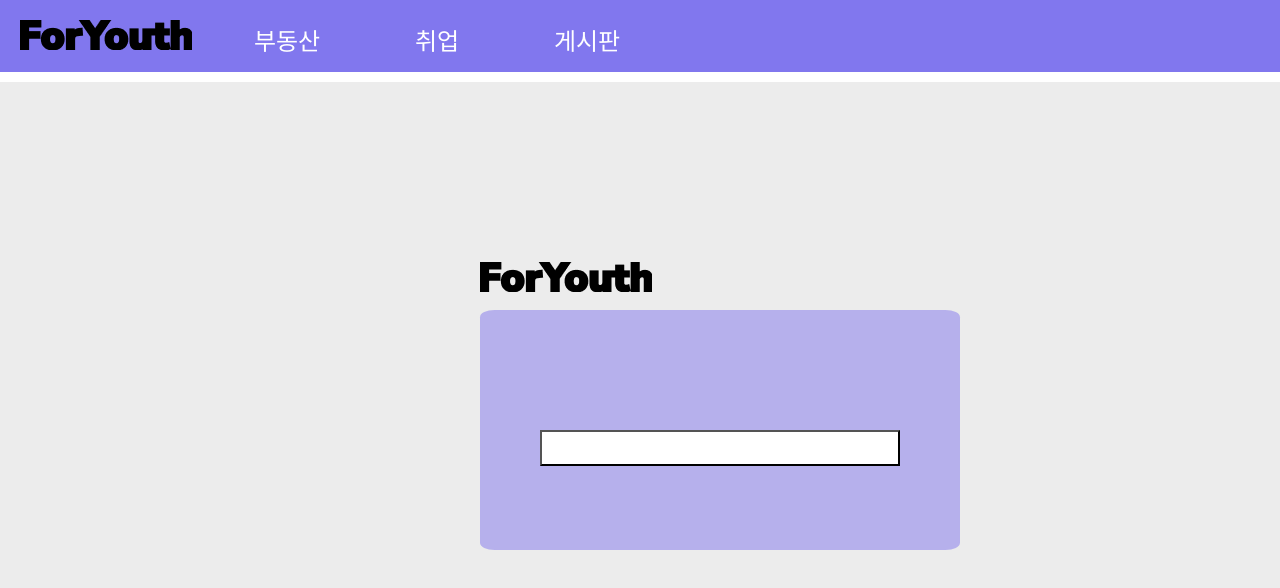
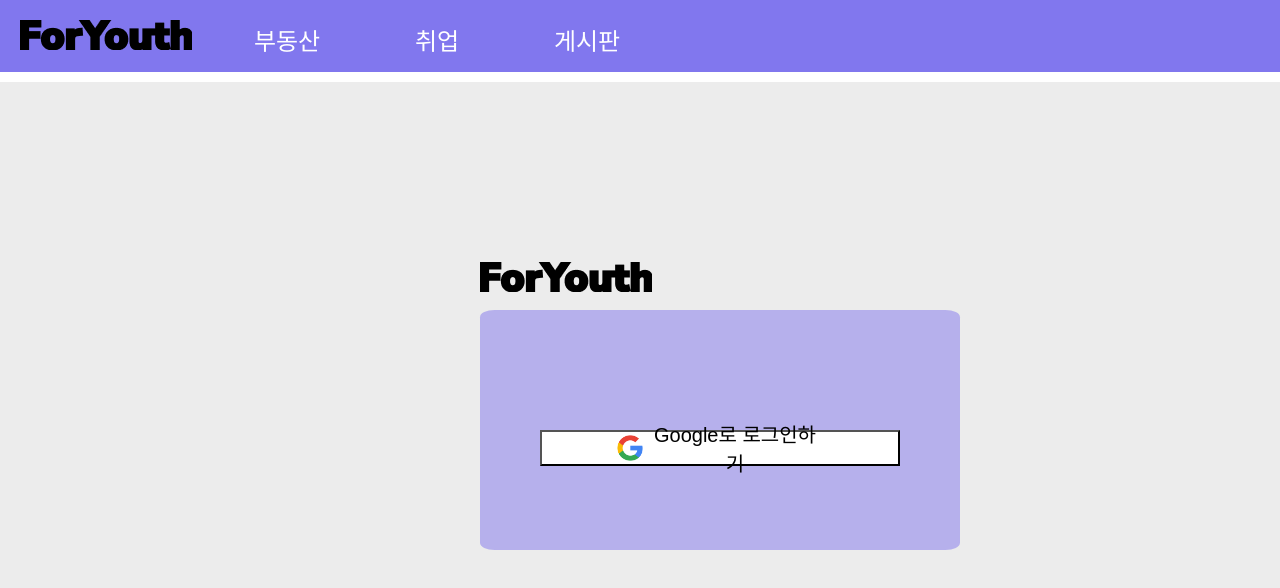
Before and after one commit to HaeBeach/ForYouth_Front, a Vue app: page /google-signin in a window 1280 px wide. Shown: the top 588 px of the page. Built offline with nearby package versions, Linux system fonts and the light colour scheme; no server answers.

Commit message:
feat: #5 add service for getting google profile

```diff
--- a/package.json
+++ b/package.json
@@ -12,6 +12,7 @@
   "dependencies": {
     "axios": "^1.3.3",
     "core-js": "^3.8.3",
+    "js-cookie": "^3.0.5",
     "dotenv": "^16.0.3",
     "vue": "^3.2.13",
     "vue-router": "^4.1.6"
--- a/src/body/realty/LHBody.vue
+++ b/src/body/realty/LHBody.vue
@@ -84,7 +84,7 @@
                 return;
             else if (currentPage > this.totalPageNumber)
                 return;
-            const res = await axios.get(`http://${VUE_APP_BACK_SERVICE_HOST}:${VUE_APP_BACK_SERVICE_PORT}/realty/lh/pageSize/${this.pageSize}/pageNumber/${currentPage}`);
+            const res = await axios.get(`http://${VUE_APP_BACK_SERVICE_HOST}:${VUE_APP_BACK_SERVICE_PORT}/realty/lh/pageSize/${this.pageSize}/pageNumber/${this.currentPage}`);
             console.log(res);
             this.currentPage = currentPage;
             this.totalPageNumber = (res.data.object[0].allCnt % this.pageSize > 0) ? parseInt(res.data.object[0].allCnt / this.pageSize) + 1 : parseInt(res.data.object[0].allCnt / this.pageSize);
--- /dev/null
+++ b/src/components/GoogleLoginResult.vue
@@ -0,0 +1,56 @@
+<template>
+    <div id="body">
+        Google Login 성공
+    </div>
+</template>
+<script>
+import axios from "axios";
+import cookies from "js-cookie";
+const { VUE_APP_BACK_SERVICE_HOST, VUE_APP_BACK_SERVICE_PORT } = process.env;
+
+export default {
+    name: "GoogleLoginResult",
+    async created() {
+        console.log(this.$route.query.code);
+        const apiUri = `http://${VUE_APP_BACK_SERVICE_HOST}:${VUE_APP_BACK_SERVICE_PORT}/auth/google/getToken`;
+        const body = {
+            code: this.$route.query.code
+        };
+
+        // const service = axios.create({
+        //     baseURL: `http://${VUE_APP_BACK_SERVICE_HOST}:${VUE_APP_BACK_SERVICE_PORT}`,
+        //     withCredentials: false,
+        // });
+        // service.interceptors.request.use(
+        //     config => {
+        //         config.headers['Content-Type'] = 'application/json;charset=UTF-8'
+        //         config.headers['Access-Control-Allow-Origin'] = '*'
+        //         config.headers['Access-Control-Allow-Headers'] = '*'
+        //         return config
+        //     },
+        //     error => {
+        //         // Do something with request error
+        //         Promise.reject(error)
+        //     }
+        // )
+        const res = await axios.post(apiUri, body);
+        console.log(res);
+        console.log(res.data.object);
+
+        cookies.set("email", res.data.object.email);
+        // window.opener.location.replace('/');
+        // window.close();
+    }
+}
+</script>
+<style scoped>
+    #body {
+        width: 180px;
+        height: 180px;
+        display: flex;
+        justify-content: center;
+        align-items: center;
+        text-align: center;
+        font-size: 20px;
+    }
+</style>
--- a/src/router/router.js
+++ b/src/router/router.js
@@ -5,6 +5,7 @@
 import Job from '../views/JobPage.vue'
 import Board from '../views/BoardPage.vue'
 import GoogleSigninPage from '../views/GoogleSigninPage.vue'
+import GoogleLoginResult from '../components/GoogleLoginResult.vue'
 import GoogleSignupPage from '../views/GoogleSignupPage.vue'
 
 import RealtyMainBody from '../body/realty/RealtyMainBody.vue'
@@ -66,6 +67,10 @@
             component: GoogleSigninPage
         },
         {
+            path: "/google-signin-result",
+            component: GoogleLoginResult
+        },
+        {
             path: "/google-signup",
             component: GoogleSignupPage
         }
--- a/src/views/GoogleSigninPage.vue
+++ b/src/views/GoogleSigninPage.vue
@@ -5,12 +5,64 @@
                 <img alt="logo" src="../assets/ForYouthlogo.png">
             </div>
             <div id="authbox2">
-                <button id="googleButton"></button>
+                <button id="googleButton" @click="doGoogleLogin()">
+                    <div id="googleIcon">
+                        <img id="googleIcon" alt="googleIcon" src="../assets/google_icon.png">
+                    </div>
+                    <div id="googleButtonName">
+                        Google로 로그인하기
+                    </div>
+                </button>
             </div>
         </div>
     </div>
 </template>
 <script>
+import cookies from "js-cookie";
+const { VUE_APP_GOOGLE_AUTH_URL,
+        VUE_APP_GOOGLE_CLIENT_ID,
+        VUE_APP_GOOGLE_SIGNIN_REDIRECT_URL,
+        VUE_APP_GOOGLE_RESPONSE_TYPE,
+        VUE_APP_GOOGLE_SCOPE } = process.env;
+
+export default {
+    name: 'GoogleSigninPage',
+    data() {
+
+    },
+    methods: {
+        doGoogleLogin: async function() {
+            const url = VUE_APP_GOOGLE_AUTH_URL
+                        + VUE_APP_GOOGLE_CLIENT_ID
+                        + '&redirect_uri=' + VUE_APP_GOOGLE_SIGNIN_REDIRECT_URL
+                        + '&response_type=' + VUE_APP_GOOGLE_RESPONSE_TYPE
+                        + '&scope=' + VUE_APP_GOOGLE_SCOPE;
+
+            console.log("google url : " + url);
+            await this.showSocialLoginPopup(url);
+            console.log("email test : " + cookies.get("email"));
+        },
+        showSocialLoginPopup: async function(url) {
+            const popupHeight = '500'
+            const popupWidth = '500'
+            let popupOptions = 'height=--popupHeight--,width=--popupWidth--,left=--popupX--,top=--popupY--,scrollbars=yes,resizable=yes'
+
+            popupOptions = popupOptions.replace('--popupHeight--', popupHeight)
+            popupOptions = popupOptions.replace('--popupWidth--', popupWidth)
+
+            this.openPopup(url, popupOptions)
+            return false
+        },
+        openPopup: async function(url, options) {
+            window.open(
+                url,
+                '_blank',
+                options
+            )
+        }
+    }
+}
+
 </script>
 <style>
     #authBodyBackground {
@@ -45,6 +97,21 @@
         width: 360px;
         height: 36px;
         margin-top: 120px;
+        display: flex;
+        justify-content: center;
+        align-items: center;
+        cursor: pointer;
         background-color: rgba(255, 255, 255);
     }
+
+    #googleIcon {
+        width: 30px;
+        height: 30px;
+    }
+
+    #googleButtonName {
+        width: 180px;
+        text-align: center;
+        font-size: 20px;
+    }
 </style>
```
Also changed, not shown: src/assets/google_icon.png (added), 1 other file (tests, documents, lock files or other folders).
